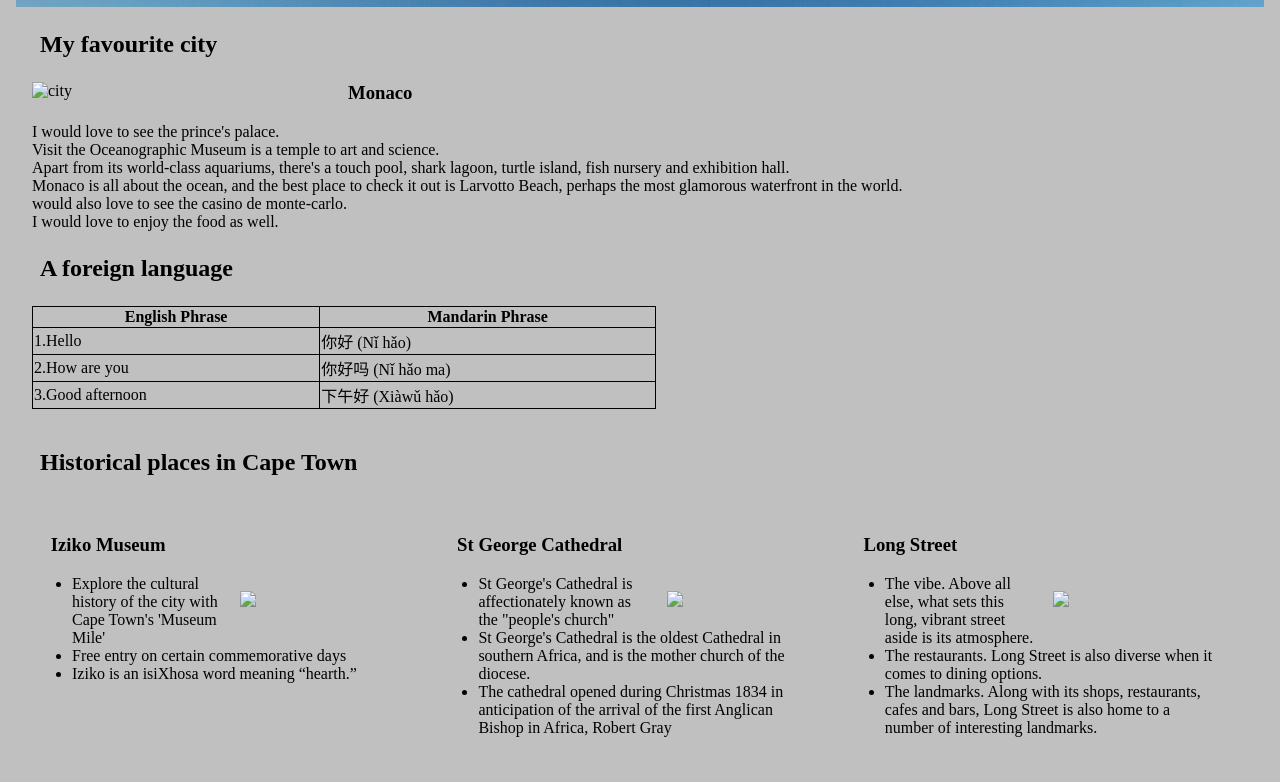
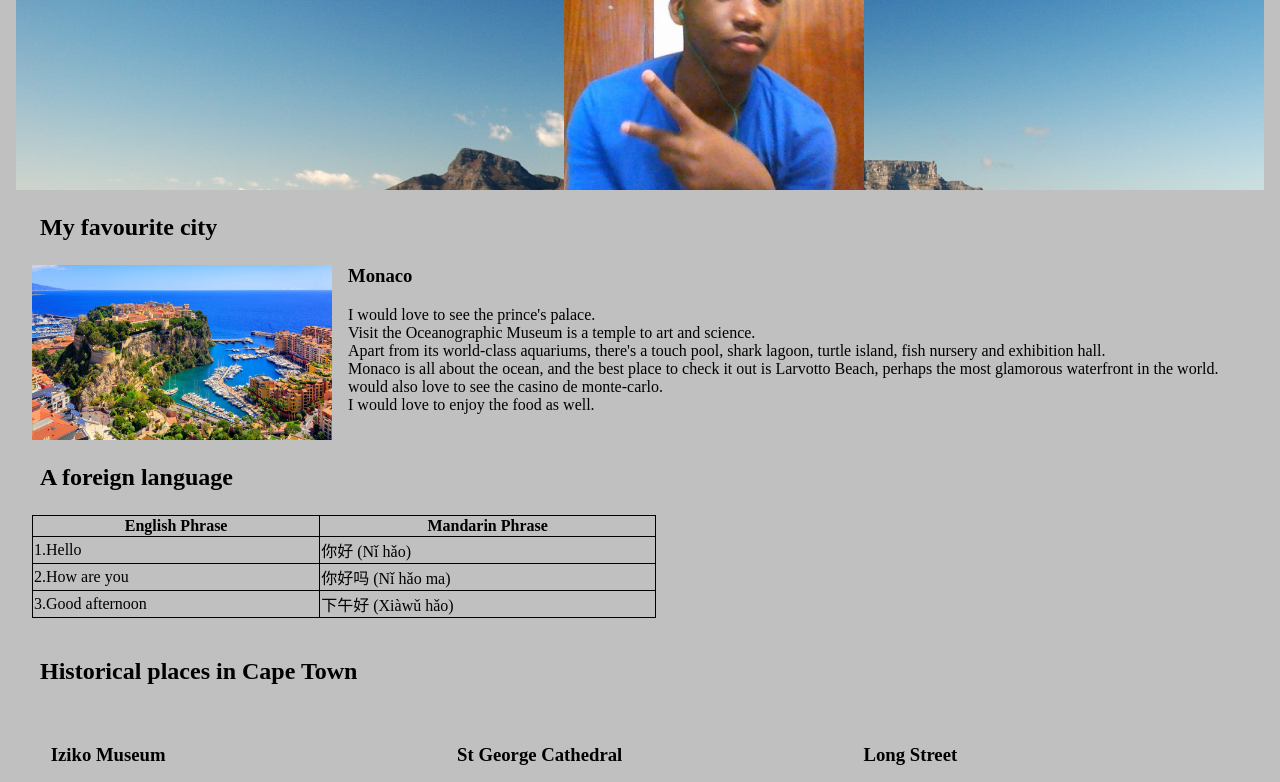
Before and after one commit to victor-mthemba/basic_website, a plain HTML site: page webpage.html in a window 1280 px wide. Shown: the part 126-908 px from the top of the page. Drawn offline with Linux system fonts and the light colour scheme; files that its build step writes are made by us from their sources.

Commit message:
second commit

```diff
--- a/webpage.html
+++ b/webpage.html
@@ -4,7 +4,7 @@
     <meta charset="UTF-8">
     <meta name="viewport" content="width=device-width, initial-scale=1.0">
     <meta http-equiv="X-UA-Compatible" content="ie=edge">
-    <link rel="stylesheet" href="stylesheet/webpage.css">
+    <link rel="stylesheet" href="webpage.css">
     <title>Victor</title>
 </head>
 <body>
@@ -12,11 +12,11 @@
         <div class="personal_info clearfix" style="background-image: url('Table.Mountain.jpg')";>
             <h1>Victor <br>Mthemba</h1>
 
-            <img src="picture/victor.jpg" alt="profile" width="300px;">
+            <img src="victor.jpg" alt="profile" width="300px;">
         </div>
         <div class="which_city clearfix">
             <h2>My favourite city</h2>
-            <img src="picture/mona.jpg" alt="city" width="300px;">
+            <img src="mona.jpg" alt="city" width="300px;">
             <h3>Monaco</h3>
                 <p>
                     I would love to see the prince's palace.<br>
@@ -52,7 +52,7 @@
                 <h2>Historical places in Cape Town</h2>
             <div class="col clearfix">
             <h3>Iziko Museum</h3>
-            <img class="left" src="picture/iziko.jpeg" width="150px;">
+            <img class="left" src="iziko.jpeg" width="150px;">
             <ul>
                 <li>Explore the cultural history of the city with Cape Town's 'Museum Mile'</li>
                 <li>Free entry on certain commemorative days</li>
@@ -62,7 +62,7 @@
             </div>
             <div class="col clearfix ">
             <h3>St George Cathedral</h3>
-            <img class="special" src="picture/cathedral.jpg" width="130px;">
+            <img class="special" src="cathedral.jpg" width="130px;">
             <ul>
                 <li>St George's Cathedral is affectionately known as the "people's church"</li>
                 <li>St George's Cathedral is the oldest Cathedral in southern Africa, and is the mother church of the diocese.</li>
@@ -72,7 +72,7 @@
             </div>
             <div class="col clearfix">
             <h3>Long Street</h3>
-            <img class="left" src="picture/long-street.jpg.jpg" width="150px;">
+            <img class="left" src="long-street.jpg.jpg" width="150px;">
             <ul>
                 <li>The vibe. Above all else, what sets this long, vibrant street aside is its atmosphere.</li>
                 <li>The restaurants. Long Street is also diverse when it comes to dining options.</li>
```
Also changed, not shown: index.html (+1 -1 lines).
